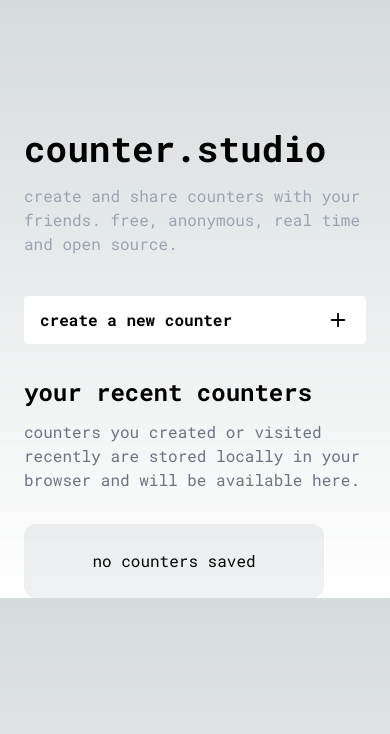
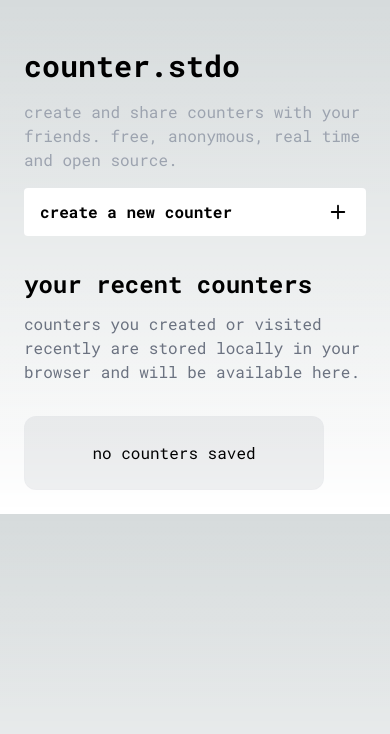
Before and after one commit to wanner-work/counter.studio, a Next.js app: page / in a window 390 px wide. Shown: the top 734 px of the page. Built offline with nearby package versions, Linux system fonts and the light colour scheme.

Commit message:
feat: mobile enhancements

```diff
--- a/src/app/dashboard/page.tsx
+++ /dev/null
@@ -1,7 +0,0 @@
-import SavedCounters from '@/components/saved/SavedCounters'
-
-export default function Dashboard () {
-  return <div>
-    <SavedCounters />
-  </div>
-}
--- a/src/app/page.tsx
+++ b/src/app/page.tsx
@@ -6,19 +6,11 @@ import ShortNumber from '@/components/basic/ShortNumber'
 import { PlusIcon } from '@heroicons/react/20/solid'
 import SavedCounters from '@/components/saved/SavedCounters'
 import Link from "next/link";
+import Header from "@/components/layout/Header";
 
 export default function Home() {
-  return (<>
-      <Container variant="small" classes="pt-32 pb-10">
-        <div className="mb-4 flex justify-between">
-          <h1 className="text-4xl font-bold">
-            counter.studio
-          </h1>
-        </div>
-        <p className="text-gray-400">
-          create and share counters with your friends. free, anonymous, real time and open source.
-        </p>
-      </Container>
+  return (<div className="pt-6 md:pt-16">
+      <Header />
       <Container variant="small" classes="mb-8">
           <Link href="/create">
               <button className="py-3 px-4 rounded bg-white text-black font-bold w-full flex justify-between items-center transition hover:opacity-80 active:scale-95">
@@ -41,11 +33,11 @@ export default function Home() {
         </p>
       </Container>
 
-      <Container variant="wide" classes="max-w-[600px] lg:max-w-[1300px]">
+      <Container variant="wide" classes="max-w-[600px] lg:max-w-[1300px] pb-6">
         <div className="grid md:grid-cols-2 lg:flex lg:flex-wrap lg:justify-center gap-4">
           <SavedCounters />
         </div>
       </Container>
-  </>
+  </div>
   )
 }
--- a/src/app/press/page.tsx
+++ /dev/null
@@ -1,37 +0,0 @@
-'use client'
-
-import { useRef } from 'react'
-import Container from '@/components/layout/Container'
-
-export default function Page () {
-  const pressStart = useRef<number>(0)
-
-  const long = () => {
-    console.log('long')
-  }
-
-  const short = () => {
-    console.log('short')
-  }
-
-  const onDown = () => {
-    console.log('down')
-    pressStart.current = Date.now()
-  }
-
-  const onUp = () => {
-    console.log('up')
-    if (Date.now() - pressStart.current > 500) {
-      long()
-    } else {
-      short()
-    }
-  }
-
-  return <Container>
-    <div className="py-8">
-      <h1>Press State</h1>
-      <button onMouseDown={onDown} onMouseUp={onUp} onTouchStart={onDown} onTouchEnd={onUp}>Press</button>
-    </div>
-  </Container>
-}
--- a/src/components/layout/Header.tsx
+++ b/src/components/layout/Header.tsx
@@ -9,11 +9,11 @@ type HeaderProps = {
 
 export default function Header({hideDescription = false}: HeaderProps) {
     return (
-        <Container variant="small" classes="pt-6 pb-4">
+        <Container variant="small" classes="pt-6 md:pb-4">
             <div className="mb-4">
                 <div className="mb-4 flex justify-between items-end">
                     <Link href="/">
-                        <h1 className="text-2xl md:text-4xl font-bold truncate">
+                        <h1 className="text-3xl md:text-4xl font-bold truncate">
                             counter.st<span className="hidden md:inline">u</span>d<span className="hidden md:inline">i</span>o
                         </h1>
                     </Link>
```
